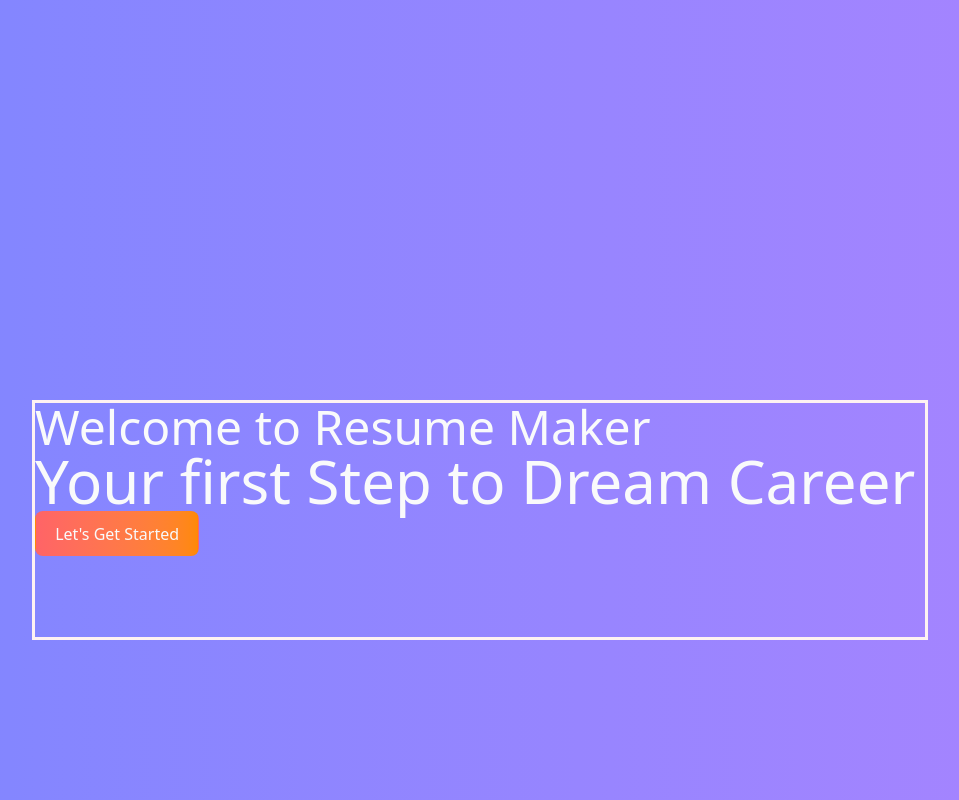
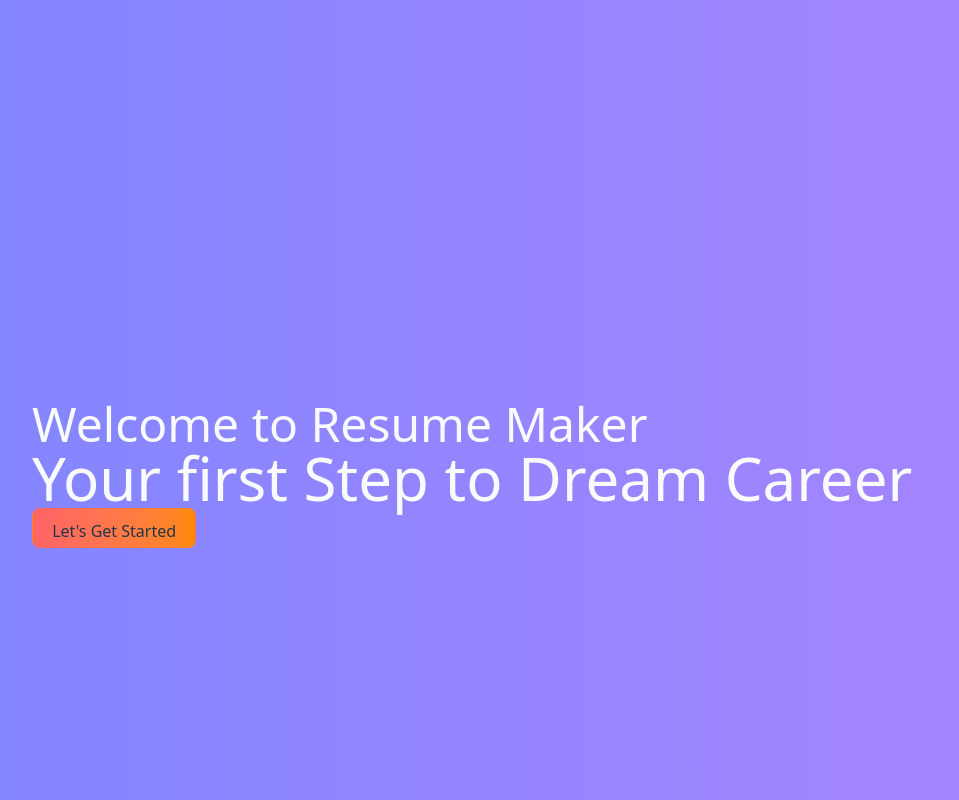
Before and after one commit to rohitjames77/proto_projects, a React (Vite) app: page / in a window 1280 px wide. Shown: the whole page, without its empty margins (208-1167 px from the left). Built offline with nearby package versions, Linux system fonts and the light colour scheme.

Commit message:
Remove border from welcome page

```diff
--- a/src/welcomePage.jsx
+++ b/src/welcomePage.jsx
@@ -17,10 +17,10 @@ export default function WelcomePage() {
 
   return (
     <div id="welcome-page-container" className=" w-screen h-screen bg-gradient-to-r from-indigo-400 to-violet-400">
-     <div id="intro-container" className="absolute top-100 left-60 h-[30vh] w-[70vw] border-solid border-3 border-red-50">
+     <div id="intro-container" className="absolute top-100 left-60 h-[30vh] w-[70vw] ">
       <p className="text-gray-50 text-5xl">Welcome to Resume Maker</p>
       <p className="text-gray-50 text-6xl"> Your first Step to Dream Career</p>
-      <button type="button" className="text-gray-50 bg-gradient-to-r from-red-400 to-orange-400 shadow-red-500 " onClick={handleOnclick}>
+      <button type="button" className="h-[5vh] w-[10vh ]text-gray-50 bg-gradient-to-r from-red-400 to-orange-400 shadow-red-500 " onClick={handleOnclick}>
         Let's Get Started
       </button>
       </div>
```
